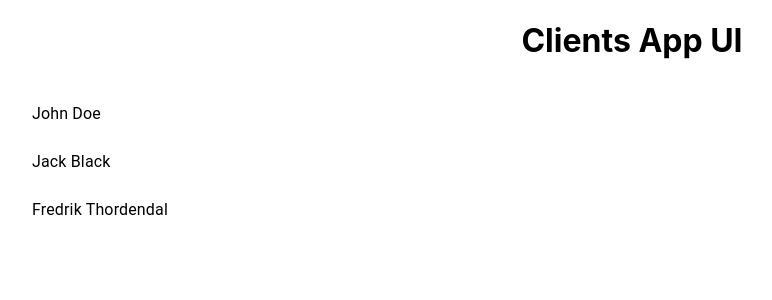
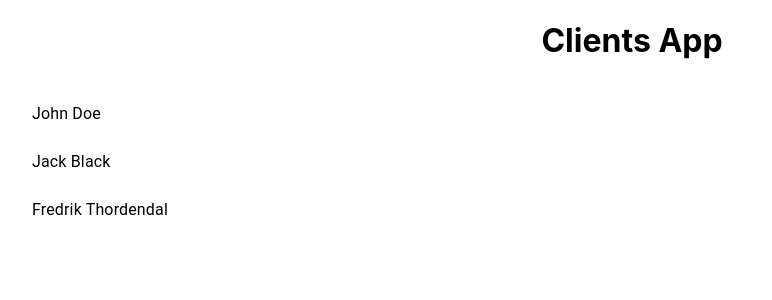
Before and after one commit to DejanJoksimovic/ClientsApp, a React (Create React App) app in the folder clients-app/: page / in a window 1280 px wide. Shown: the top 300 px of the page, without its empty margins (8-780 px from the left). Built offline with nearby package versions, Linux system fonts and the light colour scheme.

Commit message:
Title reverted

```diff
--- a/clients-app/src/App.js
+++ b/clients-app/src/App.js
@@ -30,7 +30,7 @@ class App extends Component {
     return (
       <div className="App">
         <Container fixed>
-          <h1>Clients App UI</h1>
+          <h1>Clients App</h1>
           <List component="nav">
             {clientsListItems}
           </List>
```
